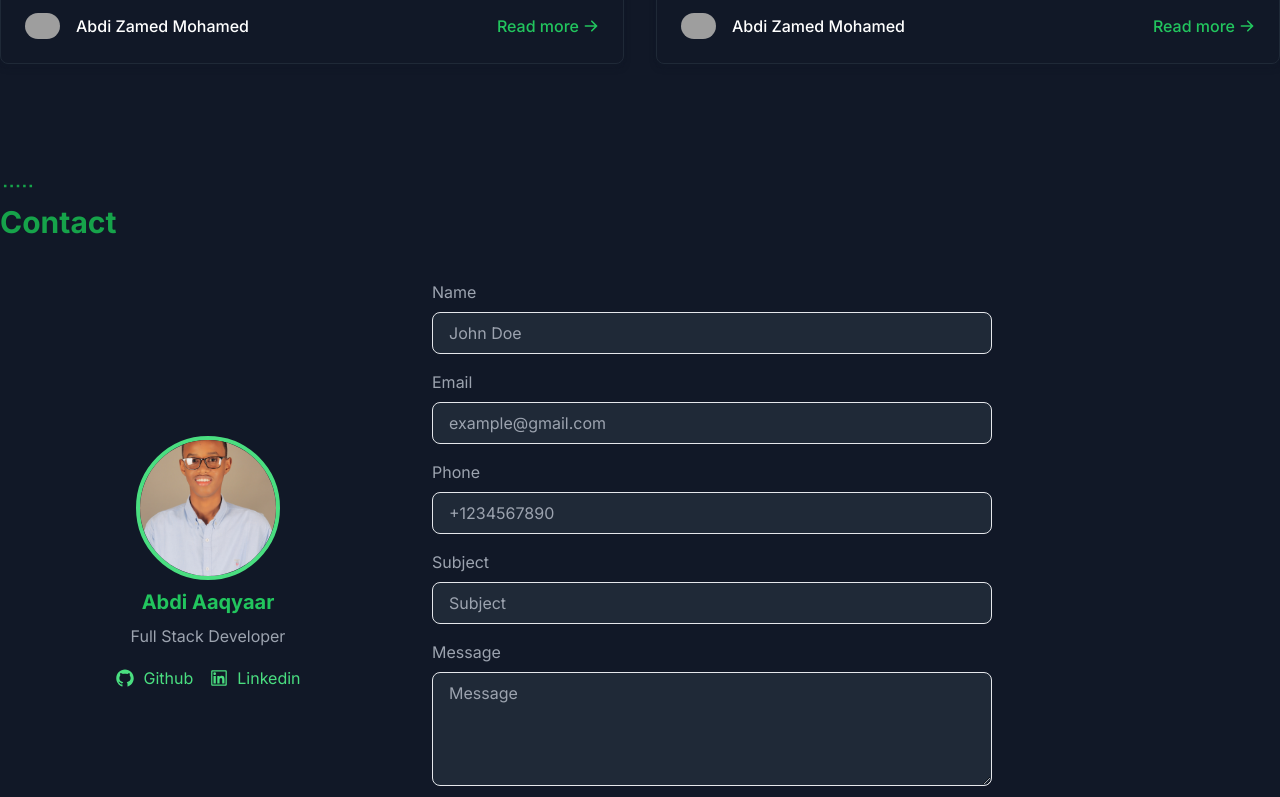
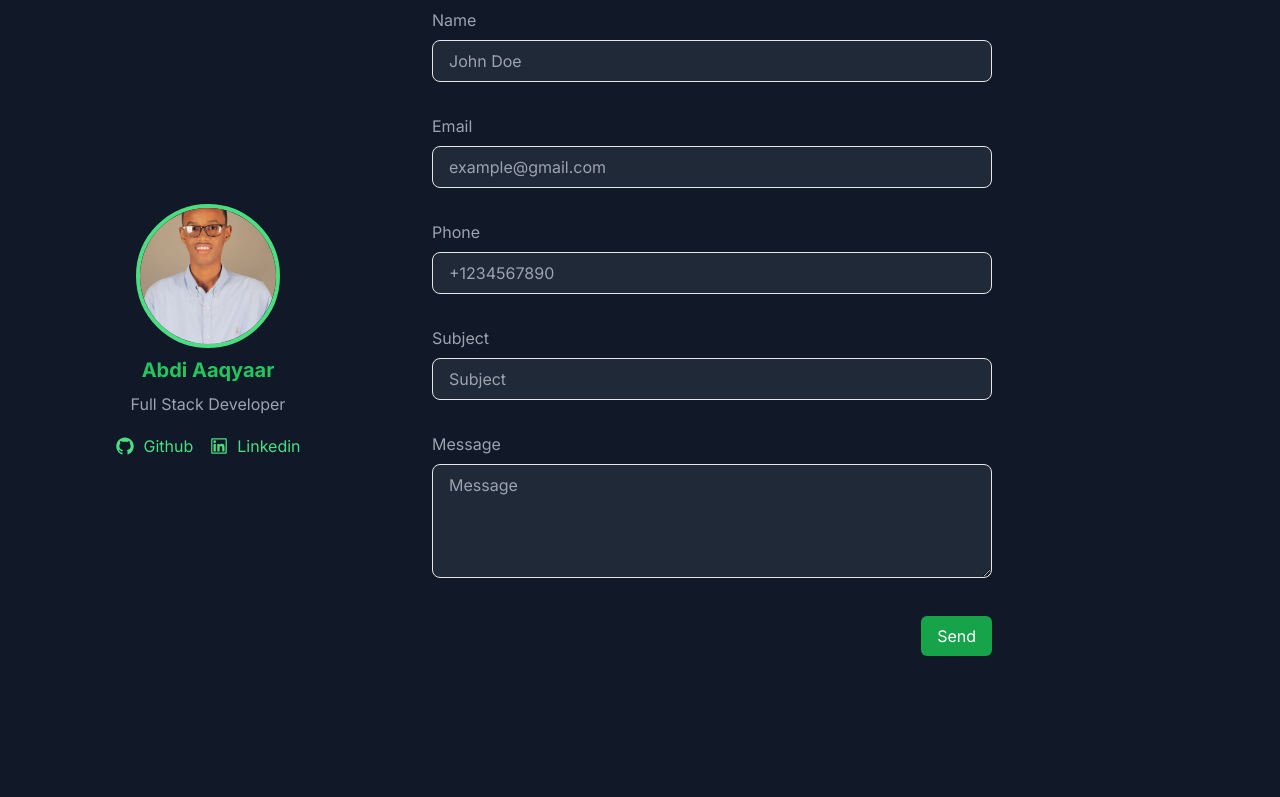
Before and after one commit to aaqyaar/abdizamed.dev, a Next.js app: page / in a window 1280 px wide. Shown: the part 2208-3005 px from the top of the page. After the commit the page ends 2944 px from the top, so only its background shows below. Built offline with nearby package versions, Linux system fonts and the light colour scheme; grey boxes are pictures that could not be loaded.

Commit message:
textfield error is dynamic

```diff
--- a/app/page.tsx
+++ b/app/page.tsx
@@ -3,7 +3,8 @@ import type { Posts } from "lib/types";
 import { getBlogs } from "lib/utils";
 
 const HomePage = async () => {
-  const blogs: Posts = await getBlogs();
+  // const blogs: Posts = await getBlogs();
+  const blogs: Posts = [];
   return (
     <div className="container my-10">
       <Hero />
--- a/components/TextField.tsx
+++ b/components/TextField.tsx
@@ -27,7 +27,7 @@ export default function TextField({
   type,
   name,
   getFieldProps,
-  error,
+
   className,
   required,
   rows,
@@ -36,6 +36,7 @@ export default function TextField({
   errors,
   touched,
 }: TForm) {
+  console.log(errors[name]);
   return (
     <>
       <label htmlFor={name} className="label">
@@ -66,7 +67,7 @@ export default function TextField({
         />
       )}
 
-      {errors.name && <p className="error">{errors.name && touched.name}</p>}
+      {<p className="error">{errors[name] && touched[name] && errors[name]}</p>}
     </>
   );
 }
--- a/containers/Blogs/Blogs.tsx
+++ b/containers/Blogs/Blogs.tsx
@@ -3,7 +3,7 @@ import Link from "next/link";
 import React from "react";
 import { AiOutlineSmallDash } from "react-icons/ai";
 import { HiArrowRight } from "react-icons/hi";
-import { Post, type Posts } from "lib/types";
+import type { Post, Posts } from "lib/types";
 import Image from "next/image";
 
 type PropsType = {
--- a/containers/Contact/ContactForm.tsx
+++ b/containers/Contact/ContactForm.tsx
@@ -20,7 +20,7 @@ export default function ContactForm() {
   });
 
   const { getFieldProps, handleSubmit, errors, touched } = formik;
-  console.log(errors);
+
   return (
     <FormikProvider value={formik}>
       <div className="col-span-2">
--- a/lib/utils/getBlogs.tsx
+++ b/lib/utils/getBlogs.tsx
@@ -1,5 +1,5 @@
+import fs from "fs";
 import path from "path";
-import fs from "fs";
 import matter from "gray-matter";
 
 export default async function getBlogs() {
--- a/next.config.mjs
+++ b/next.config.mjs
@@ -18,5 +18,11 @@ const config = {
     locales: ["en"],
     defaultLocale: "en",
   },
+
+  webpack5: true,
+  webpack: (config) => {
+    config.resolve.fallback = { fs: false };
+    return config;
+  },
 };
 export default config;
--- a/styles/globals.css
+++ b/styles/globals.css
@@ -34,6 +34,6 @@
   }
 
   .error {
-    @apply text-red-500 dark:text-red-400;
+    @apply py-2 text-red-500 dark:text-red-400;
   }
 }
```
